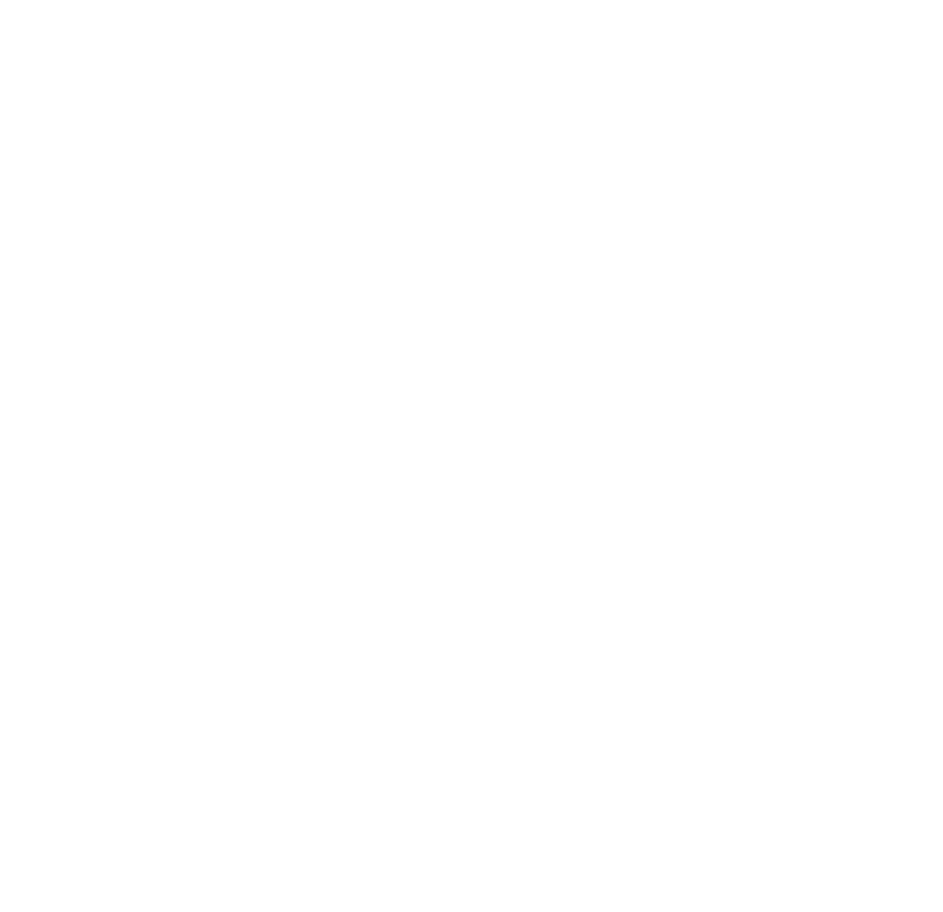
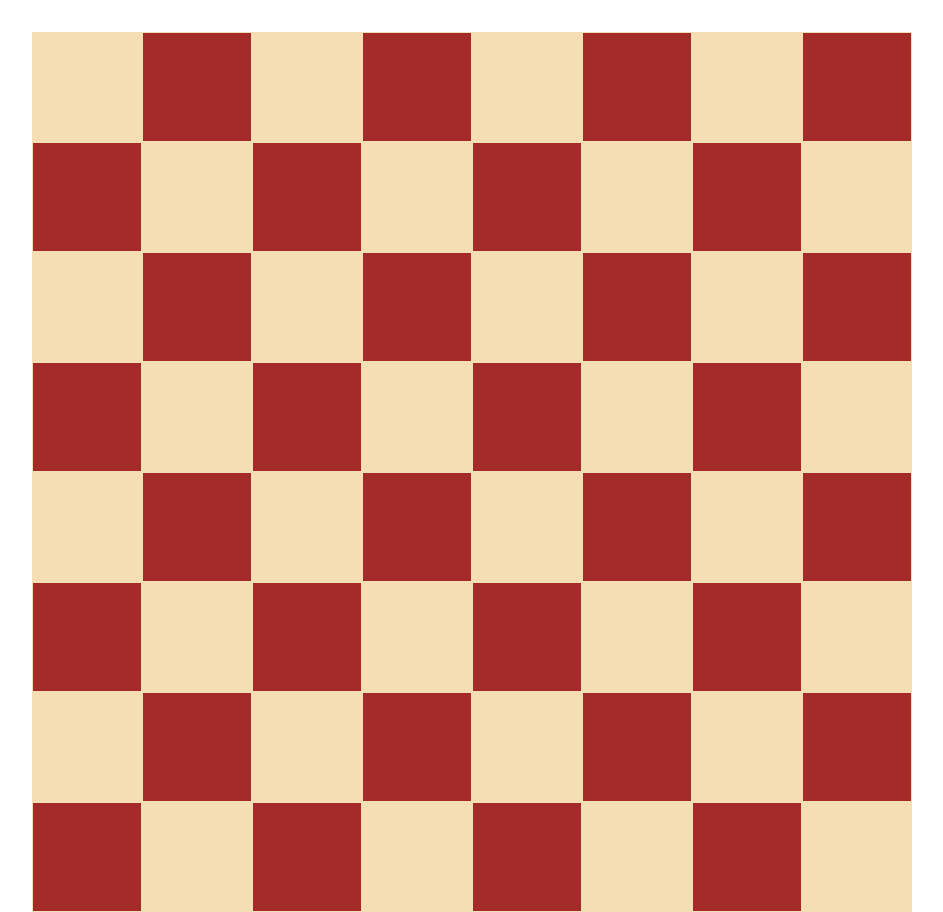
Before and after one commit to matheusmosca/simple-chess, a website: page html/index.html in a window 1280 px wide. Shown: the whole page, without its empty margins (168-1111 px from the left). Before the commit the page ends 800 px from the top, so only its background shows below. Drawn offline with Linux system fonts and the light colour scheme.

Commit message:
Chess board

```diff
--- /dev/null
+++ b/css/main.scss
@@ -0,0 +1,34 @@
+* , *::after, *::before{
+    box-sizing: border-box;
+    margin: 0;
+    padding: 0;
+}
+
+body {
+    margin: 0;
+    .board {
+        margin-top: 2em;
+        width: 100vw;
+        height: 100%;
+        display: grid;
+        justify-content: center;
+        align-items: center;
+        grid-template-columns: repeat(8, auto);
+    }
+}
+
+.square {
+    margin: 0;
+    padding: 0;
+    width: 110px;
+    height: 110px;
+    border: 1px solid wheat;
+}
+
+.light {
+    background-color: wheat;
+}
+
+.dark {
+    background-color: brown;
+}
--- a/html/index.html
+++ b/html/index.html
@@ -7,6 +7,79 @@
     <title>Chess game</title>
 </head>
 <body>
+   <div class="board">
+       <div row='1' column='1' class='square light'></div>
+       <div row='1' column='2' class='square dark'></div>
+       <div row='1' column='3' class='square light'></div>
+       <div row='1' column='4' class='square dark'></div>
+       <div row='1' column='5' class='square light'></div>
+       <div row='1' column='6' class='square dark'></div>
+       <div row='1' column='7' class='square light'></div>
+       <div row='1' column='8' class='square dark'></div>
+
+       <div row='2' column='1' class='square dark'></div>
+       <div row='2' column='2' class='square light'></div>
+       <div row='2' column='3' class='square dark'></div>
+       <div row='2' column='4' class='square light'></div>
+       <div row='2' column='5' class='square dark'></div>
+       <div row='2' column='6' class='square light'></div>
+       <div row='2' column='7' class='square dark'></div>
+       <div row='2' column='8' class='square light'></div>
+
+       <div row='3' column='1' class='square light'></div>
+       <div row='3' column='2' class='square dark'></div>
+       <div row='3' column='3' class='square light'></div>
+       <div row='3' column='4' class='square dark'></div>
+       <div row='3' column='5' class='square light'></div>
+       <div row='3' column='6' class='square dark'></div>
+       <div row='3' column='7' class='square light'></div>
+       <div row='3' column='8' class='square dark'></div>
+
+       <div row='4' column='1' class='square dark'></div>
+       <div row='4' column='2' class='square light'></div>
+       <div row='4' column='3' class='square dark'></div>
+       <div row='4' column='4' class='square light'></div>
+       <div row='4' column='5' class='square dark'></div>
+       <div row='4' column='6' class='square light'></div>
+       <div row='4' column='7' class='square dark'></div>
+       <div row='4' column='8' class='square light'></div>
+
+       <div row='5' column='1' class='square light'></div>
+       <div row='5' column='2' class='square dark'></div>
+       <div row='5' column='3' class='square light'></div>
+       <div row='5' column='4' class='square dark'></div>
+       <div row='5' column='5' class='square light'></div>
+       <div row='5' column='6' class='square dark'></div>
+       <div row='5' column='7' class='square light'></div>
+       <div row='5' column='8' class='square dark'></div>
+
+       <div row='6' column='1' class='square dark'></div>
+       <div row='6' column='2' class='square light'></div>
+       <div row='6' column='3' class='square dark'></div>
+       <div row='6' column='4' class='square light'></div>
+       <div row='6' column='5' class='square dark'></div>
+       <div row='6' column='6' class='square light'></div>
+       <div row='6' column='7' class='square dark'></div>
+       <div row='6' column='8' class='square light'></div>
+
+       <div row='7' column='1' class='square light'></div>
+       <div row='7' column='2' class='square dark'></div>
+       <div row='7' column='3' class='square light'></div>
+       <div row='7' column='4' class='square dark'></div>
+       <div row='7' column='5' class='square light'></div>
+       <div row='7' column='6' class='square dark'></div>
+       <div row='7' column='7' class='square light'></div>
+       <div row='7' column='8' class='square dark'></div>
+
+       <div row='8' column='1' class='square dark'></div>
+       <div row='8' column='2' class='square light'></div>
+       <div row='8' column='3' class='square dark'></div>
+       <div row='8' column='4' class='square light'></div>
+       <div row='8' column='5' class='square dark'></div>
+       <div row='8' column='6' class='square light'></div>
+       <div row='8' column='7' class='square dark'></div>
+       <div row='8' column='8' class='square light'></div>
+    </div>
     <script src="../src/index.js"></script>
 </body>
 </html>
```
Also changed, not shown: css/main.css, 1 other file.
